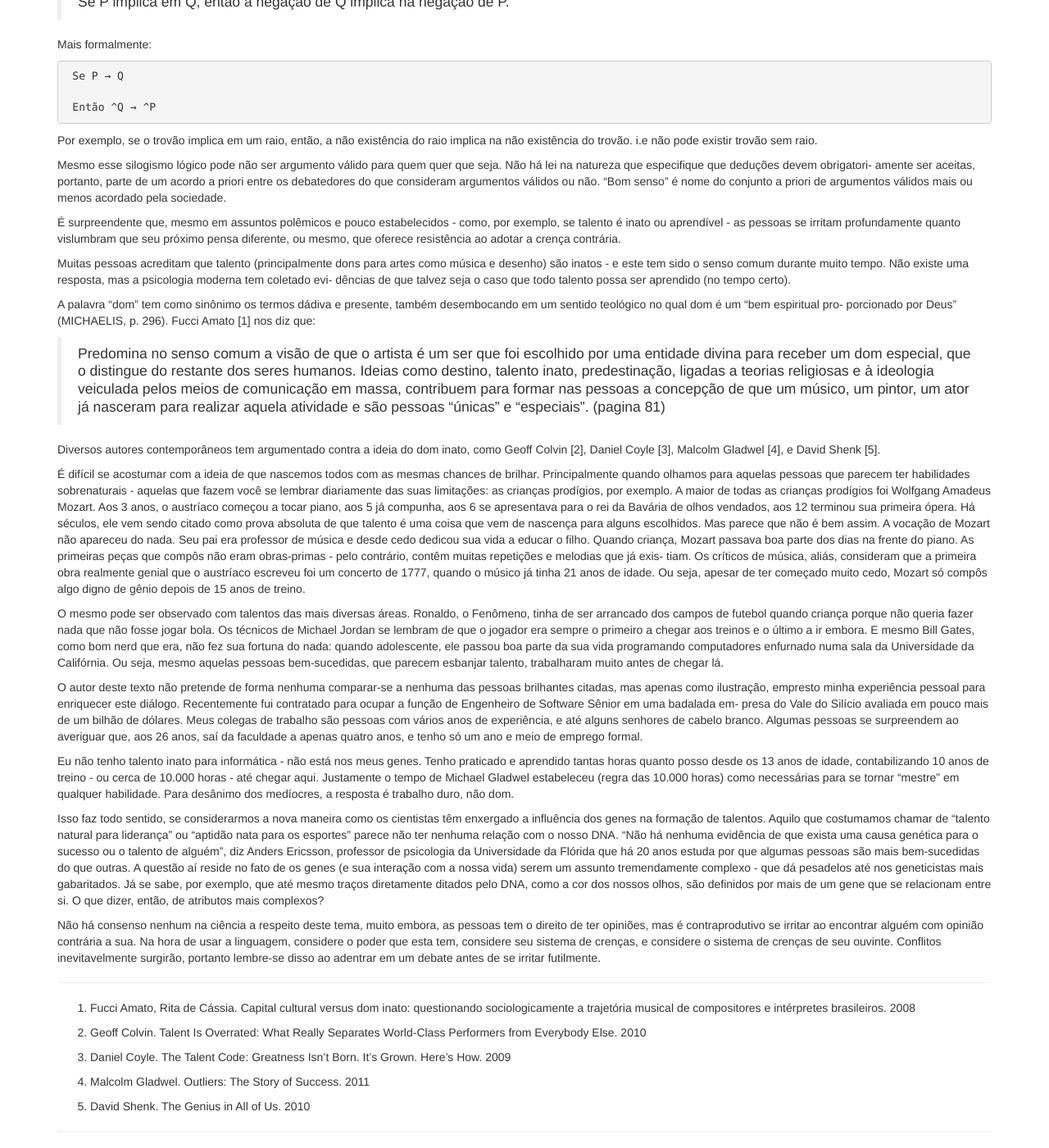
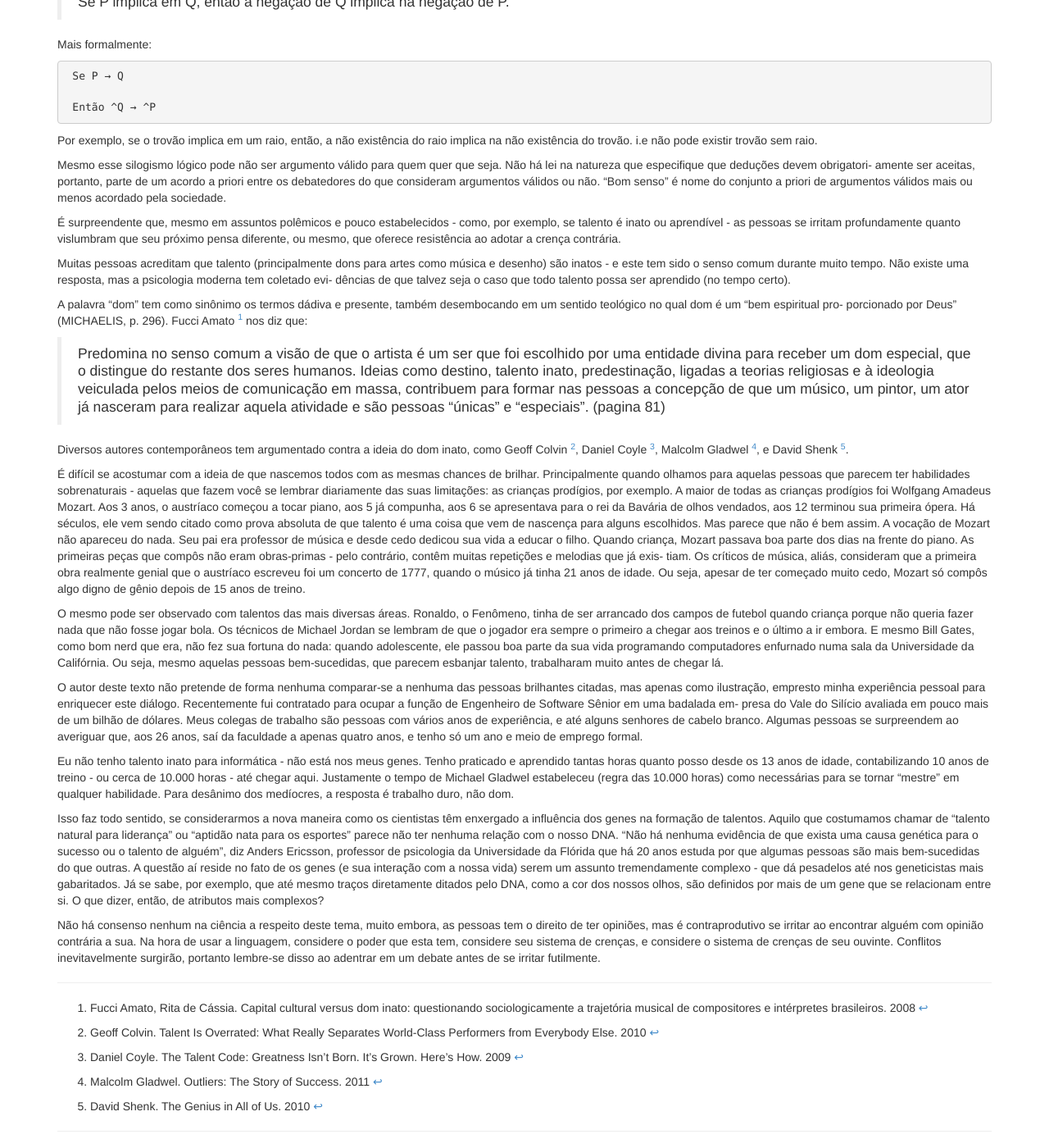
Before and after one commit to rodrigosetti/rodrigosetti.github.io, a Jekyll site: the page built from _posts/2012-10-15-uma-indagacao-a-respeito-das-opinioes-dos-debates-e-dos-talentos.markdown, in a window 1280 px wide and 1400 px high, scrolled down 1167 px. Shown: the whole window at 82% size. Built offline with Jekyll 4.4.1, drawn with Linux system fonts in a browser that asks for light colours; Markdown is read by kramdown in place of the engine named in the settings; comment, search, counter and statistics services are not loaded; some of the changed text lies outside the part shown.

Commit message:
New post and some minor config changes

```diff
--- a/_config.yml
+++ b/_config.yml
@@ -5,3 +5,11 @@ permalink: /:categories/:title
 exclude:
     - README.md
     - LICENSE
+
+redcarpet:
+  extensions:
+    - quote
+    - footnotes
+    - fenced_code_blocks
+    - autolink
+    - tables
--- a/_posts/2012-10-15-uma-indagacao-a-respeito-das-opinioes-dos-debates-e-dos-talentos.markdown
+++ b/_posts/2012-10-15-uma-indagacao-a-respeito-das-opinioes-dos-debates-e-dos-talentos.markdown
@@ -131,7 +130,7 @@ tempo certo).
 
 A palavra "dom" tem como sinônimo os termos dádiva e presente, também
 desembocando em um sentido teológico no qual dom é um "bem espiritual pro-
-porcionado por Deus" (MICHAELIS, p. 296). Fucci Amato [1] nos diz que:
+porcionado por Deus" (MICHAELIS, p. 296). Fucci Amato [^1] nos diz que:
 
 > Predomina no senso comum a visão de que o artista é um ser que foi
 > escolhido por uma entidade divina para receber um dom especial, que o distingue
@@ -142,8 +141,8 @@ porcionado por Deus" (MICHAELIS, p. 296). Fucci Amato [1] nos diz que:
 > pessoas "únicas" e "especiais". (pagina 81)
 
 Diversos autores contemporâneos tem argumentado contra a ideia do dom inato,
-como Geoff Colvin [2], Daniel Coyle [3], Malcolm Gladwel [4], e David Shenk
-[5].
+como Geoff Colvin [^2], Daniel Coyle [^3], Malcolm Gladwel [^4], e David Shenk
+[^5].
 
 É difícil se acostumar com a ideia de que nascemos todos com as mesmas chances
 de brilhar. Principalmente quando olhamos para aquelas pessoas que parecem ter
@@ -212,16 +211,16 @@ lembre-se disso ao adentrar em um debate antes de se irritar futilmente.
 
 -----
 
-  1. Fucci Amato, Rita de Cássia. Capital cultural versus dom inato:
-     questionando sociologicamente a trajetória musical de compositores e
-     intérpretes brasileiros. 2008
+[^1]: Fucci Amato, Rita de Cássia. Capital cultural versus dom inato:
+      questionando sociologicamente a trajetória musical de compositores e
+      intérpretes brasileiros. 2008
 
-  2. Geoff Colvin. Talent Is Overrated: What Really Separates World-Class
-     Performers from Everybody Else. 2010
+[^2]: Geoff Colvin. Talent Is Overrated: What Really Separates World-Class
+      Performers from Everybody Else. 2010
 
-  3. Daniel Coyle. The Talent Code: Greatness Isn't Born. It's Grown. Here's
-     How. 2009
+[^3]: Daniel Coyle. The Talent Code: Greatness Isn't Born. It's Grown. Here's
+      How. 2009
 
-  4. Malcolm Gladwel. Outliers: The Story of Success. 2011
+[^4]: Malcolm Gladwel. Outliers: The Story of Success. 2011
 
-  5. David Shenk. The Genius in All of Us. 2010
+[^5]: David Shenk. The Genius in All of Us. 2010
--- a/_posts/2013-11-13-caixa-preta.markdown
+++ b/_posts/2013-11-13-caixa-preta.markdown
@@ -1,7 +1,6 @@
 ---
 layout: post
-title:  "Caixa Preta"
-date:   2013-11-07 02:00:00
+title : Caixa Preta
 categories: filosofia
 ---
 
--- a/_posts/2013-12-03-cryptographic-secret-santa.markdown
+++ b/_posts/2013-12-03-cryptographic-secret-santa.markdown
@@ -1,7 +1,6 @@
 ---
 layout: post
-title:  "Cryptographic Secret Santa"
-date:   2013-12-03 18:51:47
+title : Cryptographic Secret Santa
 categories: cryptography
 ---
 
```
Also changed, not shown: other parts of _posts/2012-10-15-uma-indagacao-a-respeito-das-opinioes-dos-debates-e-dos-talentos.markdown (+1 -2 lines), _posts/2013-05-22-desigualdade.markdown (added, +68 -0 lines), images/distrib-riqueza-1.png (added), images/distrib-riqueza-2.png (added), images/distrib-riqueza-3.png (added).
